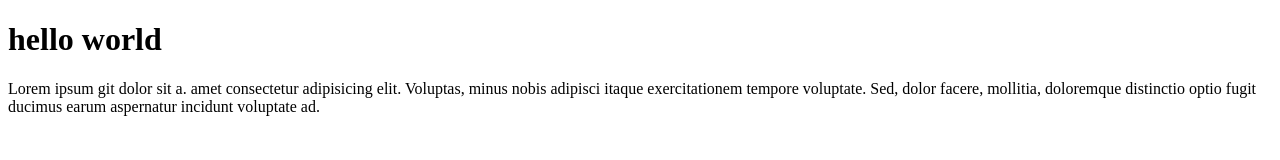
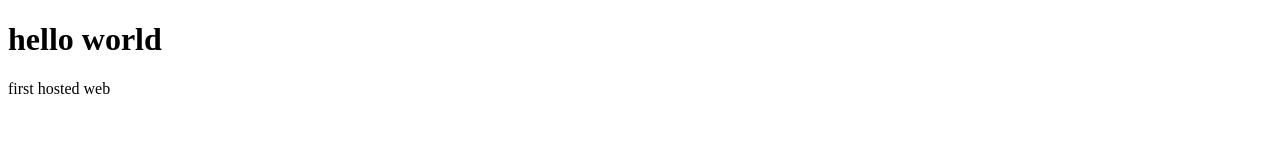
Before and after one commit to rushikesh-kusekar/hello-world.html, a plain HTML site: page index.html in a window 1280 px wide. Drawn offline with Linux system fonts and the light colour scheme.

Commit message:
passage update

```diff
--- a/index.html
+++ b/index.html
@@ -6,6 +6,6 @@
 </head>
 <body>
     <h1>hello world</h1>
-    <p>Lorem ipsum  git dolor sit a. amet consectetur adipisicing elit. Voluptas, minus nobis adipisci itaque exercitationem tempore voluptate. Sed, dolor facere, mollitia, doloremque distinctio optio fugit ducimus earum aspernatur incidunt voluptate ad.</p>
+    <p>first hosted web</p>
 </body>
 </html>
```
